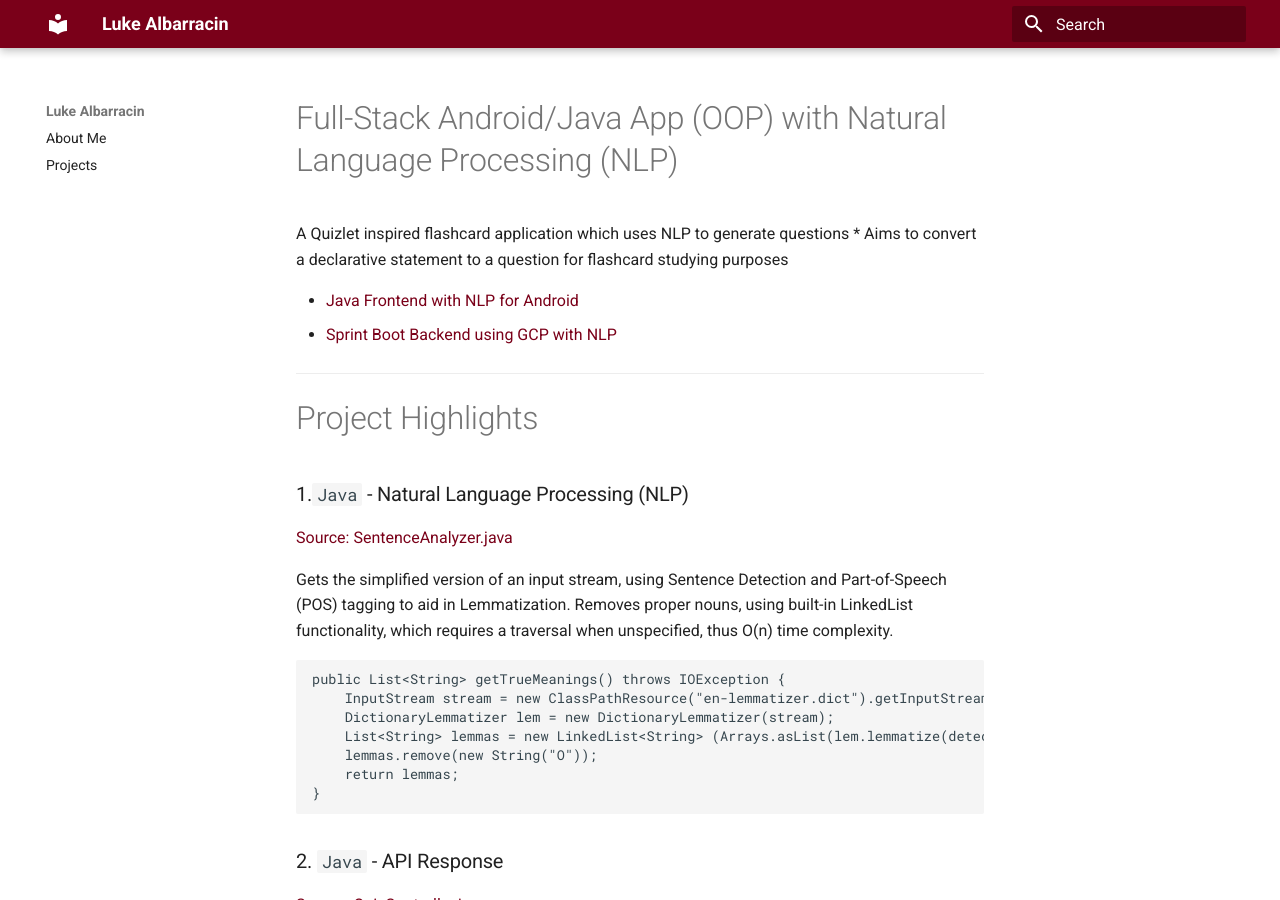
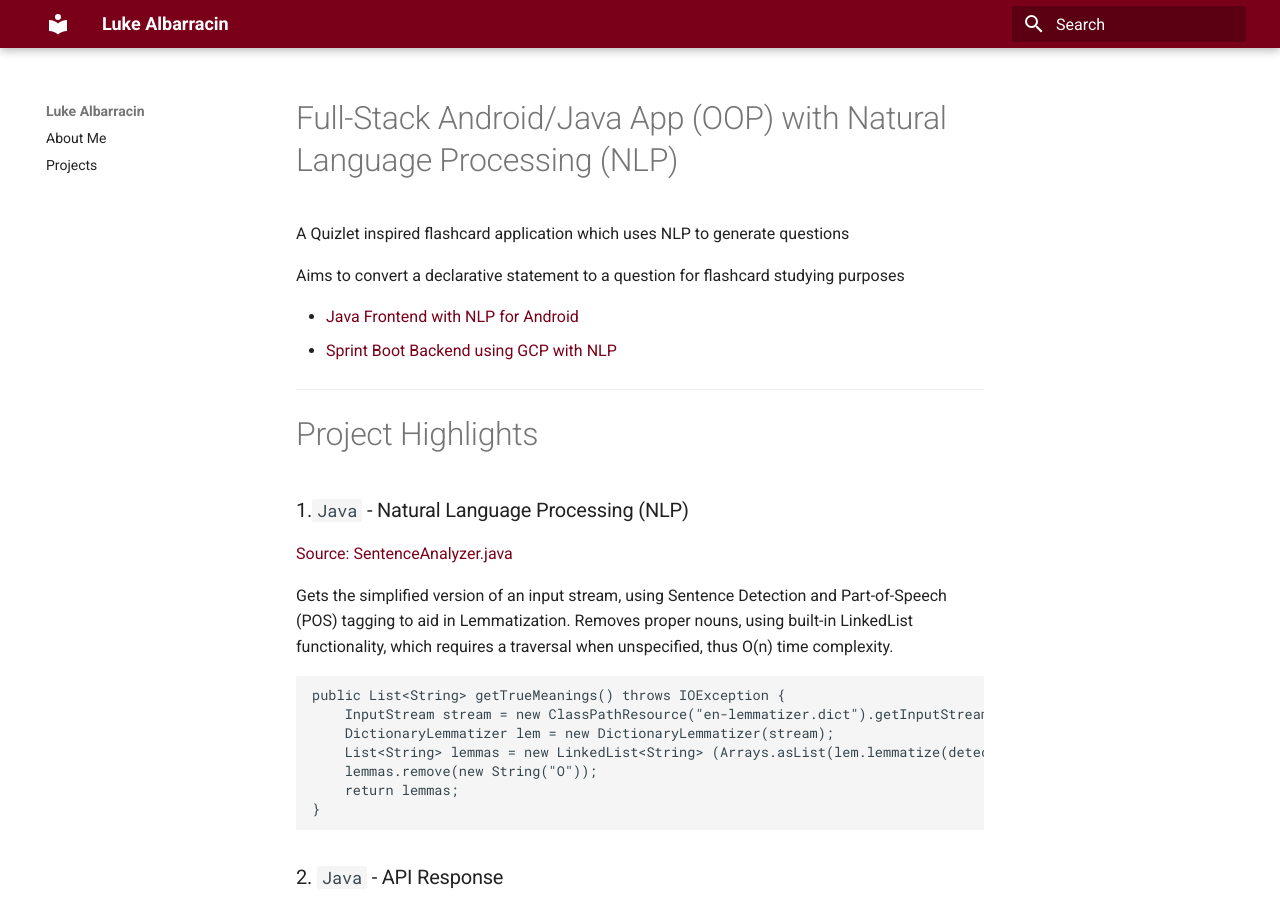
Before and after one commit to LukeAlbarracin/portfolio, an MkDocs documentation site: the page built from docs/quizmain.md, in a window 1280 px wide and 900 px high. Built offline with MkDocs 1.6.1 and Material for MkDocs 9.7.7, drawn with Linux system fonts in a browser that asks for light colours.

Commit message:
Removed asterisk from frontend nlp page.

```diff
--- a/docs/quizmain.md
+++ b/docs/quizmain.md
@@ -1,7 +1,7 @@
 # Full-Stack Android/Java App (OOP) with Natural Language Processing (NLP)
 
 A Quizlet inspired flashcard application which uses NLP to generate questions
-* Aims to convert a declarative statement to a question for flashcard studying purposes
+<p> Aims to convert a declarative statement to a question for flashcard studying purposes </p>
 
 * [Java Frontend with NLP for Android](https://github.com/LukeAlbarracin/QuizMaster)
 * [Sprint Boot Backend using GCP with NLP](projects/quizback.md)
```
